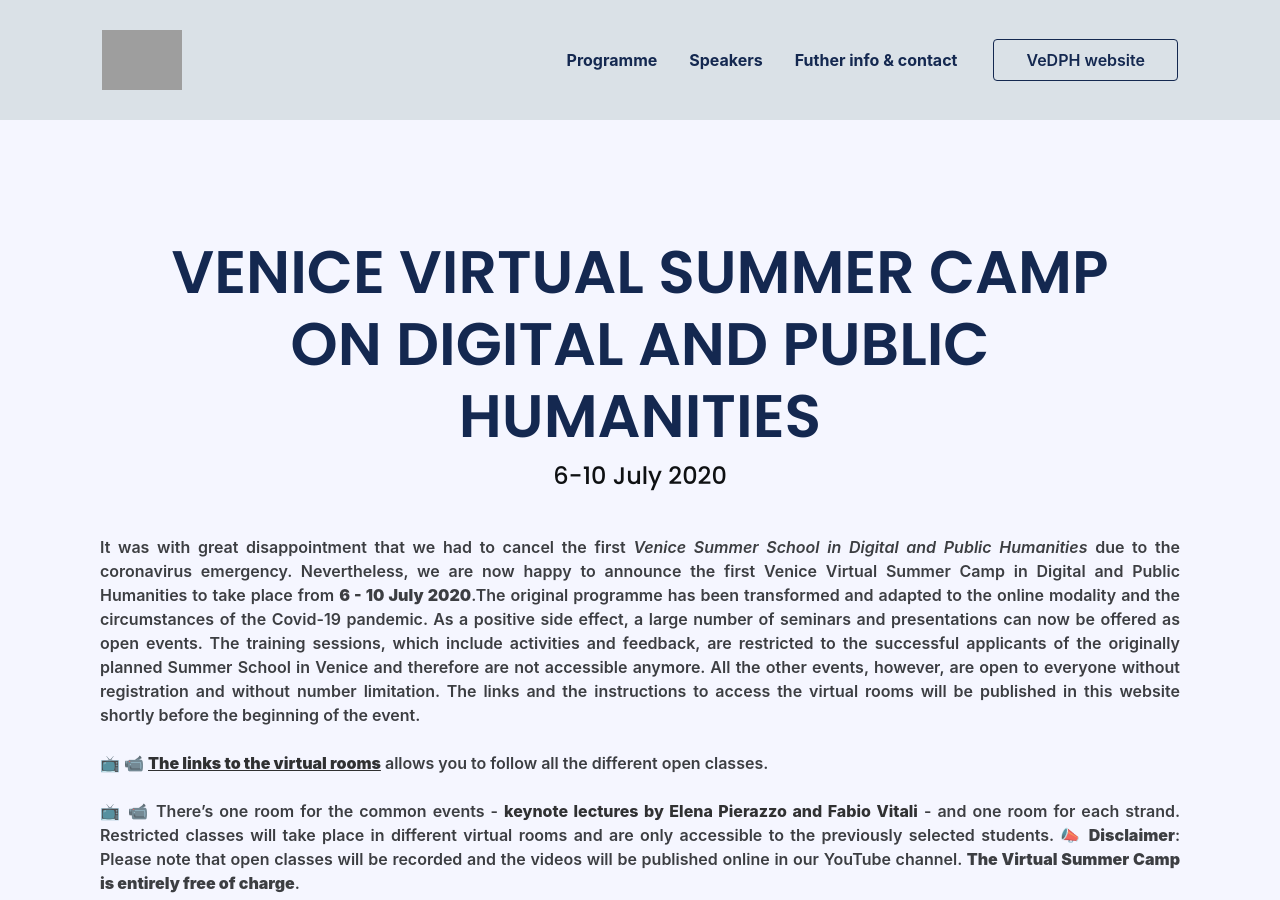
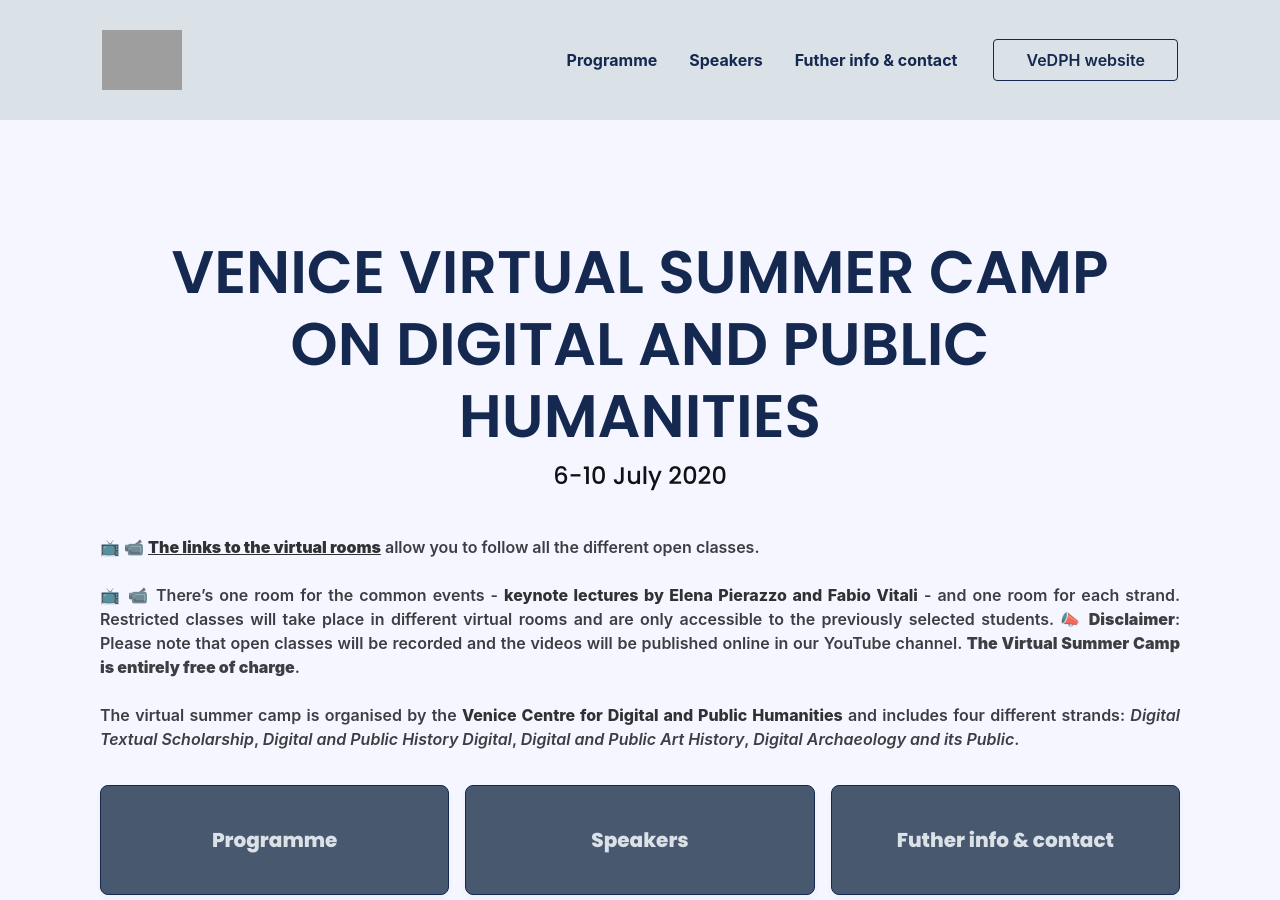
Before and after one commit to vedph/summercamp, a Jekyll site: the page built from index.html, in a window 1280 px wide and 900 px high. Built offline with Jekyll 4.4.1, drawn with Linux system fonts in a browser that asks for light colours; nearby versions of some CDN libraries; some web fonts are replaced; grey boxes are pictures that could not be loaded.

Commit message:
editing typos

```diff
--- a/index.html
+++ b/index.html
@@ -7,9 +7,8 @@
       <div class="container grid-xl">
         <div class="columns negative-m-s">
           <div class="column col-12 text-center">
-          <p class="text-secondary color" style="text-align: justify;">It was with great disappointment that we had to cancel the first <em>Venice Summer School in Digital and Public Humanities</em> due to the coronavirus emergency. Nevertheless, we are now happy to announce the first Venice Virtual Summer Camp in Digital and Public Humanities to take place from <strong>6 - 10 July 2020</strong>.The original programme has been transformed and adapted to the online modality and the circumstances of the Covid-19 pandemic. As a positive side effect, a large number of seminars and presentations can now be offered as open events. The training sessions, which include activities and feedback, are restricted to the successful applicants of the originally planned Summer School in Venice and therefore are not accessible anymore. All the other events, however, are open to everyone without registration and without number limitation. The links and the instructions to access the virtual rooms will be published in this website shortly before the beginning of the event.</p>
 
-          <p class="text-secondary color" style="text-align: justify;">📺 📹 <a href="{{site.baseurl}}/videos"><u><strong>The links to the virtual rooms</strong></u></a> allows you to follow all the different open classes.</p>
+          <p class="text-secondary color" style="text-align: justify;">📺 📹 <a href="{{site.baseurl}}/videos"><u><strong>The links to the virtual rooms</strong></u></a> allow you to follow all the different open classes.</p>
           <p class="text-secondary color" style="text-align: justify;">📺 📹 There’s one room for the common events - <a href="{{site.baseurl}}/keynote">keynote lectures by Elena Pierazzo and Fabio Vitali</a> - and one room for each strand. Restricted classes will take place in different virtual rooms and are only accessible to the previously selected students. 📣 <strong>Disclaimer</strong>: Please note that open classes will be recorded and the videos will be published online in our YouTube channel. <strong>The Virtual Summer Camp is entirely free of charge</strong>. </p>
           <p class="text-secondary color" style="text-align: justify;">The virtual summer camp is organised by the <a href="https://www.unive.it/vedph">Venice Centre for Digital and Public Humanities</a> and includes four different strands: <em>Digital Textual Scholarship</em>, <em>Digital and Public History Digital</em>, <em>Digital and Public Art History</em>, <em>Digital Archaeology and its Public</em>.
           </div>
--- a/infocontacts.html
+++ b/infocontacts.html
@@ -3,3 +3,9 @@
 category: infocontacts
 title: Futher info & contact
 ---
+<div>
+    <h4>Important news</h4>
+    <p class="text-secondary color" style="text-align: justify;"></p>
+    <h4>Contacts</h4>
+    <p class="text-secondary color" style="text-align: justify;">vedph[@]unive.it</p>
+</div>
```
